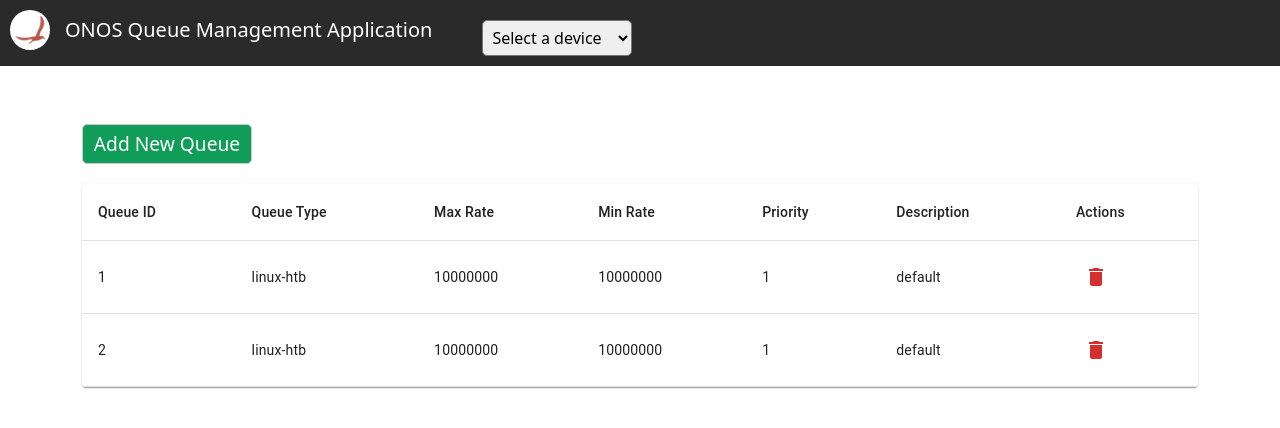
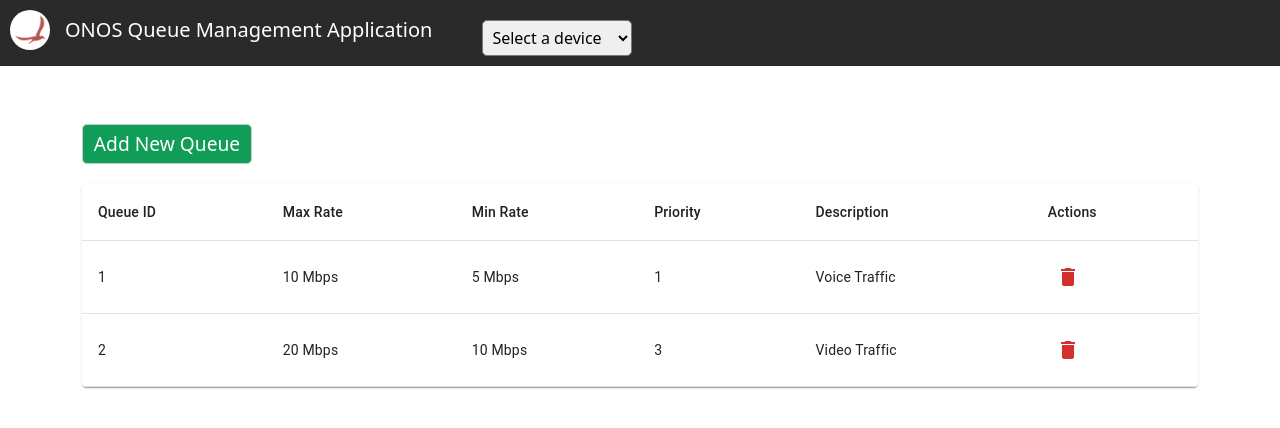
Before and after one commit to DamikaAlwis-Gif/Onos_app_frontend, a React (Create React App) app: page / in a window 1280 px wide. Shown: the top 428 px of the page. Built offline with nearby package versions, Linux system fonts and the light colour scheme.

Commit message:
modificaitons

```diff
--- a/src/components/Add.jsx
+++ b/src/components/Add.jsx
@@ -1,13 +1,12 @@
 import React from 'react'
 import "./Add.css"
-import Button from "@mui/material/Button";
 const Add = () => {
   return (
     <div className="row">
       <div>
         <form>
-          <label for="name">Queue Type</label>
-          <input type="text" id="name" name="name" required></input>
+          {/* <label for="name">Queue Type</label>
+          <input type="text" id="name" name="name" required></input> */}
 
           <label >Max Rate</label>
           <input type="text"  required></input>
@@ -18,7 +17,7 @@
           <label>Priority</label>
           <input type="text"  required></input>
 
-          <label >Descriptions</label>
+          <label >Description</label>
           <input type="text"  required></input>
 
           <div
--- a/src/components/NavBar.jsx
+++ b/src/components/NavBar.jsx
@@ -46,10 +46,14 @@
                   backgroundColor: "",
                 }}
               >
-                <option value="" selected disabled >Select a device</option>
-                <option value="option1">OVS Switch 1</option>
-                <option value="option2">OVS Switch 2</option>
-                <option value="option3">OVS Switch 3</option>
+                <option value="" selected disabled>
+                  Select a device
+                </option>
+                <option value="option1">S1</option>
+                <option value="option2">S2</option>
+                <option value="option3">S3</option>
+                <option value="option3">S4</option>
+                <option value="option3">S5</option>
               </select>
             </div>
           </div>
--- a/src/components/QueueList.jsx
+++ b/src/components/QueueList.jsx
@@ -1,6 +1,5 @@
 import React from 'react';
 import { useState } from 'react';
-import Button from "@mui/material/Button";
 import DeleteIcon from "@mui/icons-material/Delete";
 import Table from "@mui/material/Table";
 import TableBody from "@mui/material/TableBody";
@@ -40,7 +39,7 @@
                 <TableHead>
                   <TableRow>
                     <TableCell>Queue ID</TableCell>
-                    <TableCell>Queue Type</TableCell>
+                    {/* <TableCell>Queue Type</TableCell> */}
                     <TableCell>Max Rate</TableCell>
                     <TableCell>Min Rate</TableCell>
                     <TableCell>Priority</TableCell>
@@ -51,11 +50,11 @@
                 <TableBody>
                   <TableRow>
                     <TableCell>1</TableCell>
-                    <TableCell>linux-htb</TableCell>
-                    <TableCell>10000000</TableCell>
-                    <TableCell>10000000</TableCell>
+                    {/* <TableCell>linux-htb</TableCell> */}
+                    <TableCell>10 Mbps</TableCell>
+                    <TableCell>5 Mbps</TableCell>
                     <TableCell>1</TableCell>
-                    <TableCell>default</TableCell>
+                    <TableCell>Voice Traffic</TableCell>
                     <TableCell>
                       {/* <Button
                         variant="contained"
@@ -72,11 +71,11 @@
                   </TableRow>
                   <TableRow>
                     <TableCell>2</TableCell>
-                    <TableCell>linux-htb</TableCell>
-                    <TableCell>10000000</TableCell>
-                    <TableCell>10000000</TableCell>
-                    <TableCell>1</TableCell>
-                    <TableCell>default</TableCell>
+                    {/* <TableCell>linux-htb</TableCell> */}
+                    <TableCell>20 Mbps</TableCell>
+                    <TableCell>10 Mbps</TableCell>
+                    <TableCell>3</TableCell>
+                    <TableCell>Video Traffic</TableCell>
                     <TableCell>
                       <IconButton color="error">
                         <DeleteIcon />
```
